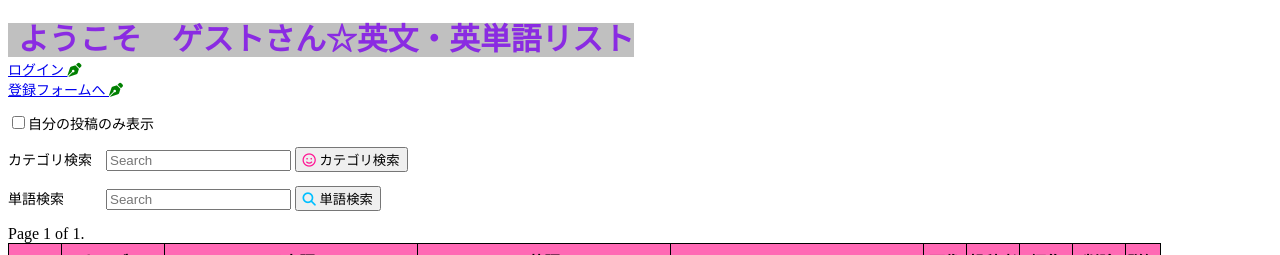
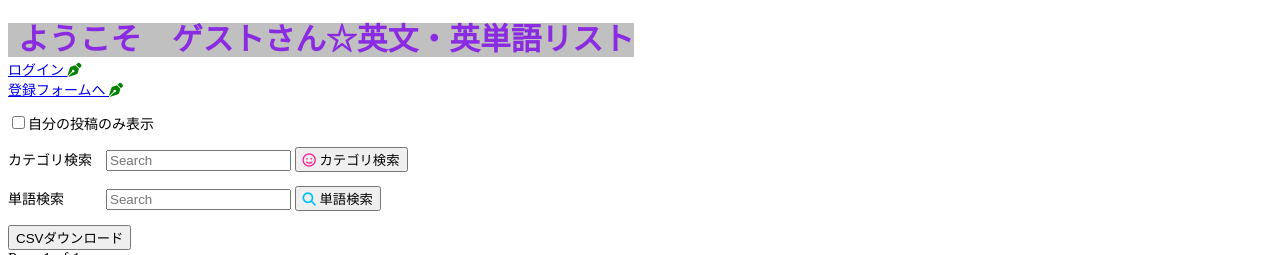
Before and after one commit to puji8493/english_list_rev2, a Django app: page /english_list/ in a window 1280 px wide. Shown: the top 255 px of the page. Run offline with Django 4.2, Linux system fonts and the light colour scheme; data that the repository does not hold is empty; some libraries are stand-ins or nearby versions.

Commit message:
CSVダウンロード機能追加

```diff
--- a/english_list/templates/english_list/list_word.html
+++ b/english_list/templates/english_list/list_word.html
@@ -34,6 +34,10 @@
     <form class="d-flex" action="{% url 'english_list:list_word' %}" method="get">
     <p>単語検索　　　<input name="keyword" class="form-control me-2" type="search" type="text" placeholder="Search" aria-label="Search" value="{{keyword}}">
     <button class="btn btn-outline-primary" type="submit"><i class="fas fa-search" style="color: deepskyblue"></i> 単語検索</button></p>
+</form>
+<form method="post" action="{% url 'english_list:export' %}">
+    {% csrf_token %}
+    <button type="submit" class="btn btn-primary">CSVダウンロード</button>
 </form>
 
 <div class="pagination">
--- a/english_list/urls.py
+++ b/english_list/urls.py
@@ -1,7 +1,6 @@
 from django.urls import path
-from . import views
 from .views import (IndexView, FormView, WordDetailView, WordUpdateView, WordDeleteView,
-                    WordListView,CreateWordView,Login,Logout,SignUpView,)
+                    WordListView,CreateWordView,Login,Logout,SignUpView,GenerateCsvView)
 
 
 app_name = 'english_list'
@@ -15,5 +14,5 @@ urlpatterns = [
     path('login/', Login.as_view(), name='login'),
     path('logout/', Logout.as_view(), name='logout'),
     path('signup/', SignUpView.as_view(), name='signup'),
-
+    path('export/', GenerateCsvView.as_view(), name='export'),
 ]
--- a/english_list/views.py
+++ b/english_list/views.py
@@ -1,4 +1,4 @@
-from django.shortcuts import render
+from django.shortcuts import render, HttpResponse
 from .models import WordLists
 from . import forms
 from django.views.generic.base import View
@@ -13,6 +13,8 @@ from django.http import HttpResponseRedirect
 from django.contrib import messages
 from django.contrib.auth.mixins import LoginRequiredMixin, UserPassesTestMixin
 from django.core.paginator import Paginator
+
+import csv
 
 
 class MyDispatchMixin:
@@ -83,13 +85,14 @@ class WordListView(ListView):
         return context
 
     def post(self, request, *args, **kwargs):
-        """チェックボタンを切り替えるための処理"""
+        """チェックボックスの状態をsession属性に保存"""
 
         my_list = request.POST.get('my_list')
         if my_list:
             request.session['my_list'] = my_list
         else:
             request.session.pop('my_list', None)
+
         return super().get(request, *args, **kwargs)
 
 
@@ -183,6 +186,37 @@ class FormView(LoginRequiredMixin, View):
         return render(request, 'english_list/form_create_view.html', {'form': form})
 
 
+class GenerateCsvView(LoginRequiredMixin, WordListView):
+    """リストをCSVファイルにダウンロードする
+        チェックボックスONの場合はログインユーザーの単語リストをダウンロードする
+        チェックボックスOFFの場合はログインユーザーの単語リストをダウンロードする
+        ユーザーログインしていない場合は、ログイン画面へ遷移する
+    """
+    def get_queryset(self):
+
+        queryset = super().get_queryset()
+        my_list = self.request.session.get('my_list') == 'on'
+
+        if my_list and self.request.user.is_authenticated:
+            queryset = queryset.filter(user=self.request.user)
+
+        return queryset
+
+    def post(self, request):
+
+        response = HttpResponse(content_type='text/csv', charset='utf-8-sig')
+        response['Content-Disposition'] = 'attachment; filename="wordlist.csv"'
+
+        writer = csv.writer(response)
+        writer.writerow(['id', 'カテゴリ', '英単語', '日本語訳', 'メモ', 'ユーザー名'])
+
+        queryset = self.get_queryset()
+        for obj in queryset:
+            writer.writerow([obj.id, obj.category, obj.en_word, obj.ja_word, obj.memo, obj.user.username])
+
+        return response
+
+
 class Login(LoginView):
     form_class = forms.LoginForm
     template_name = 'english_list/login.html'
```
Also changed, not shown: english_list/forms.py (+9 -0 lines).
